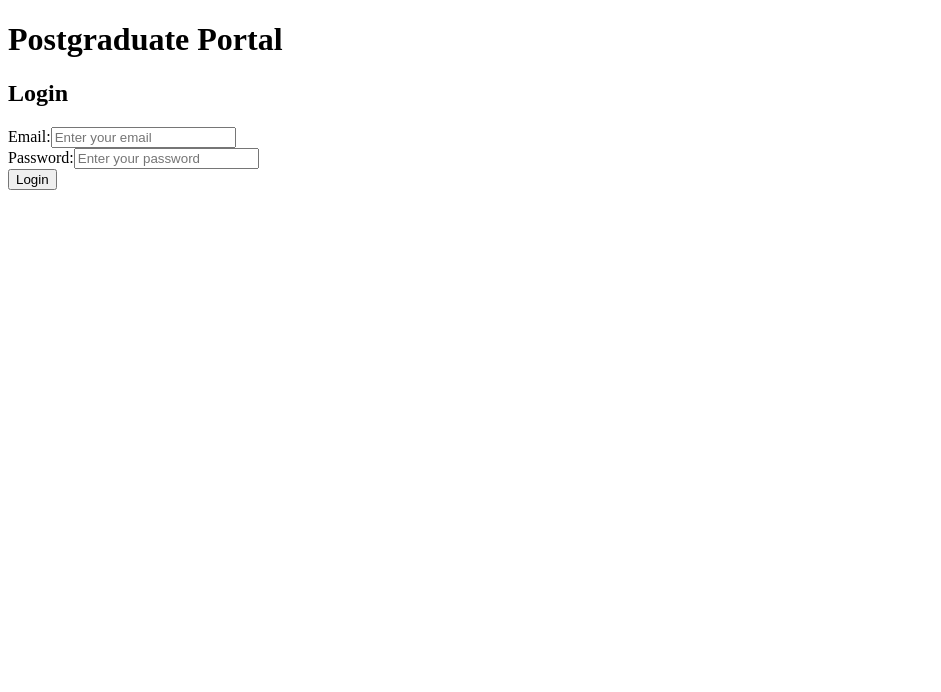
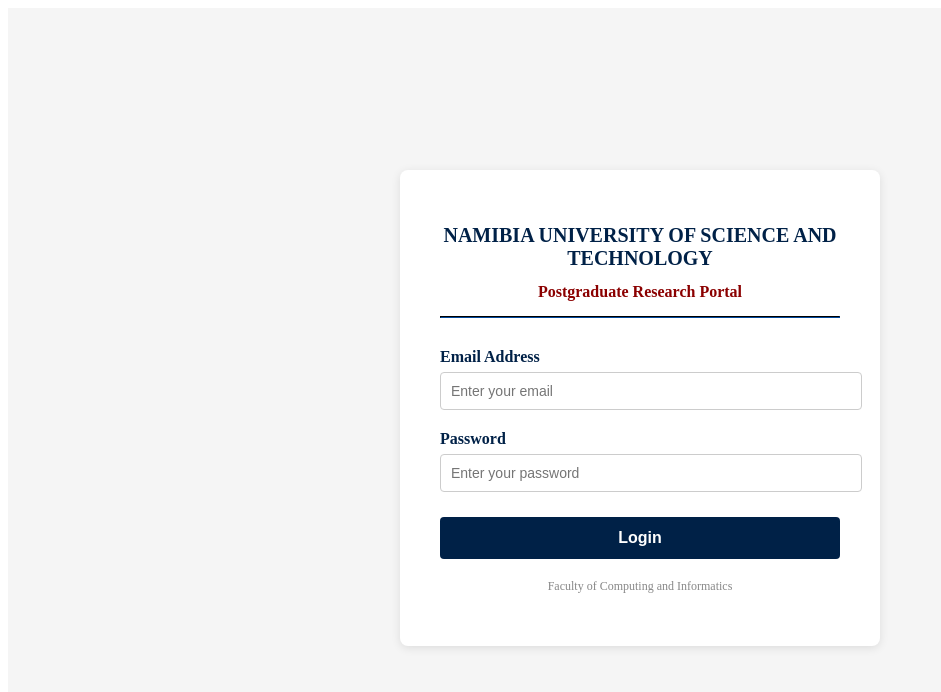
Before and after one commit to Natangue123rza/nust-postgraduate-portal, a React (Vite) app in the folder nust-postgraduate-portal/: page / in a window 1280 px wide. Shown: the top 692 px of the page, without its empty margins (0-941 px from the left). Built offline with nearby package versions, Linux system fonts and the light colour scheme.

Commit message:
Styled Login Page, Navbar and Student Dashboard

```diff
--- a/nust-postgraduate-portal/src/components/Navbar.jsx
+++ b/nust-postgraduate-portal/src/components/Navbar.jsx
@@ -17,53 +17,67 @@ function Navbar() {
 
     return (
          <nav style={{
-
-            display: 'flex' ,
-            justifyContent: 'space-between' ,
-            alignItems: 'center' ,
-            padding: '10px 20px' ,
-            backgroundColor: '#003366' ,
-            color: 'white'
+      display: 'flex',
+      justifyContent: 'space-between',
+      alignItems: 'center',
+      padding: '12px 30px',
+      backgroundColor: '#002147',
+      color: 'white',
+      boxShadow: '0 2px 6px rgba(0,0,0,0.3)'
     }}>
 
       {/* Left side - Portal name */}
-            <h2 style={{margin: 0 }}>
+      <div>
+        <h2 style={{ margin: 0, fontSize: '16px', letterSpacing: '1px' }}>
           NUST Postgraduate Portal
         </h2>
+        <p style={{ margin: 0, fontSize: '11px', color: '#aaaaaa' }}>
+          Faculty of Computing and Informatics
+        </p>
+      </div>
 
       {/* Right side - User info and logout */}
       {user && (
-                <div style={{ display: 'flex', alignItems: 'center' , gap: '15px'}}>
+        <div style={{
+          display: 'flex',
+          alignItems: 'center',
+          gap: '15px'
+        }}>
 
-                    {/* Show logged in user's name and role  */}
-                      <span>Welcome, {user.name}</span>
+          {/* User name */}
+          <span style={{ fontSize: '14px' }}>
+            {user.name}
+          </span>
+
+          {/* Role badge */}
           <span style={{
-            backgroundColor: '#0055a5',
-            padding: '3px 10px',
+            backgroundColor: '#8B0000',
+            padding: '4px 12px',
             borderRadius: '12px',
-            fontSize: '12px',
-            textTransform: 'uppercase'
+            fontSize: '11px',
+            textTransform: 'uppercase',
+            letterSpacing: '1px'
           }}>
             {user.role}
           </span>
 
           {/* Logout button */}
           <button
-            onClick ={handleLogout}
+            onClick={handleLogout}
             style={{
-                backgroundColor: 'white' ,
-             color: '#003366',
-              border: 'none',
+              backgroundColor: 'transparent',
+              color: 'white',
+              border: '1px solid white',
               padding: '6px 14px',
               borderRadius: '4px',
-              cursor: 'pointer',
+              fontSize: '13px',
               fontWeight: 'bold'
             }}>
             Logout
           </button>
 
         </div>
-            ) }
+      )}
 
     </nav>
     )
--- a/nust-postgraduate-portal/src/index.css
+++ b/nust-postgraduate-portal/src/index.css
@@ -1,111 +1,32 @@
-:root {
-  --text: #6b6375;
-  --text-h: #08060d;
-  --bg: #fff;
-  --border: #e5e4e7;
-  --code-bg: #f4f3ec;
-  --accent: #aa3bff;
-  --accent-bg: rgba(170, 59, 255, 0.1);
-  --accent-border: rgba(170, 59, 255, 0.5);
-  --social-bg: rgba(244, 243, 236, 0.5);
-  --shadow:
-    rgba(0, 0, 0, 0.1) 0 10px 15px -3px, rgba(0, 0, 0, 0.05) 0 4px 6px -2px;
+/* src/index.css */
+/* Global styles for NUST Postgraduate Portal */
 
-  --sans: system-ui, 'Segoe UI', Roboto, sans-serif;
-  --heading: system-ui, 'Segoe UI', Roboto, sans-serif;
-  --mono: ui-monospace, Consolas, monospace;
+/*  Reset default browser styles*/
 
-  font: 18px/145% var(--sans);
-  letter-spacing: 0.18px;
-  color-scheme: light dark;
-  color: var(--text);
-  background: var(--bg);
-  font-synthesis: none;
-  text-rendering: optimizeLegibility;
-  -webkit-font-smoothing: antialiased;
-  -moz-osx-font-smoothing: grayscale;
-
-  @media (max-width: 1024px) {
-    font-size: 16px;
-  }
-}
-
-@media (prefers-color-scheme: dark) {
-  :root {
-    --text: #9ca3af;
-    --text-h: #f3f4f6;
-    --bg: #16171d;
-    --border: #2e303a;
-    --code-bg: #1f2028;
-    --accent: #c084fc;
-    --accent-bg: rgba(192, 132, 252, 0.15);
-    --accent-border: rgba(192, 132, 252, 0.5);
-    --social-bg: rgba(47, 48, 58, 0.5);
-    --shadow:
-      rgba(0, 0, 0, 0.4) 0 10px 15px -3px, rgba(0, 0, 0, 0.25) 0 4px 6px -2px;
-  }
-
-  #social .button-icon {
-    filter: invert(1) brightness(2);
-  }
-}
-
-body {
-  margin: 0;
-}
-
-#root {
-  width: 1126px;
-  max-width: 100%;
-  margin: 0 auto;
-  text-align: center;
-  border-inline: 1px solid var(--border);
-  min-height: 100svh;
-  display: flex;
-  flex-direction: column;
+*{
+  margin:0;
+  padding: 0;
   box-sizing: border-box;
 }
 
-h1,
-h2 {
-  font-family: var(--heading);
-  font-weight: 500;
-  color: var(--text-h);
+/* Base font and background for whole app*/
+
+body{
+  font-family: 'Segoe UI', 'Segoe UI', Tahoma, Geneva, Verdana, sans-serif;
+  background-color: #f5f5f5;
+  color: #333333;
 }
 
-h1 {
-  font-size: 56px;
-  letter-spacing: -1.68px;
-  margin: 32px 0;
-  @media (max-width: 1024px) {
-    font-size: 36px;
-    margin: 20px 0;
-  }
-}
-h2 {
-  font-size: 24px;
-  line-height: 118%;
-  letter-spacing: -0.24px;
-  margin: 0 0 8px;
-  @media (max-width: 1024px) {
-    font-size: 20px;
-  }
-}
-p {
-  margin: 0;
+/* Make all buttons have a pointer cursor*/
+
+button {
+  cursor: pointer;
 }
 
-code,
-.counter {
-  font-family: var(--mono);
-  display: inline-flex;
-  border-radius: 4px;
-  color: var(--text-h);
+/* Base link styling*/
+
+a{
+
+  text-decoration: none;
+  color: inherit;
 }
-
-code {
-  font-size: 15px;
-  line-height: 135%;
-  padding: 4px 8px;
-  background: var(--code-bg);
-}
--- a/nust-postgraduate-portal/src/pages/login.jsx
+++ b/nust-postgraduate-portal/src/pages/login.jsx
@@ -50,39 +50,112 @@ function Login() {
 }
 
   return (
-    <div>
-      <h1>Postgraduate Portal</h1>
-      <h2>Login</h2>
+    <div style={{
+    minHeight: '100vh',
+    display: 'flex',
+    alignItems: 'center',
+    justifyContent: 'center',
+    backgroundColor: '#f5f5f5'
+  }}>
 
-      {/* Email input */}
-      <div>
-        <label>Email:</label>
+    <div style={{
+      backgroundColor: 'white',
+      padding: '40px',
+      borderRadius: '8px',
+      boxShadow: '0 2px 10px rgba(0,0,0,0.1)',
+      width: '100%',
+      maxWidth: '400px'
+    }}>
+
+      {/* University header */}
+      <div style={{ textAlign: 'center', marginBottom: '30px' }}>
+        <h1 style={{ color: '#002147', fontSize: '20px' }}>
+          NAMIBIA UNIVERSITY OF SCIENCE AND TECHNOLOGY
+        </h1>
+        <h2 style={{ color: '#8B0000', fontSize: '16px', marginTop: '5px' }}>
+          Postgraduate Research Portal
+        </h2>
+        <hr style={{ marginTop: '15px', borderColor: '#002147' }} />
+      </div>
+
+      {/* Email field */}
+      <div style={{ marginBottom: '20px' }}>
+        <label style={{
+          display: 'block',
+          marginBottom: '6px',
+          fontWeight: 'bold',
+          color: '#002147'
+        }}>
+          Email Address
+        </label>
         <input
           type="email"
           value={email}
           onChange={(e) => setEmail(e.target.value)}
           placeholder="Enter your email"
-
+          style={{
+            width: '100%',
+            padding: '10px',
+            border: '1px solid #cccccc',
+            borderRadius: '4px',
+            fontSize: '14px'
+          }}
         />
       </div>
 
-      {/* Password input */}
-      <div>
-        <label>Password:</label>
+      {/* Password field */}
+      <div style={{ marginBottom: '25px' }}>
+        <label style={{
+          display: 'block',
+          marginBottom: '6px',
+          fontWeight: 'bold',
+          color: '#002147'
+        }}>
+          Password
+        </label>
         <input
           type="password"
           value={password}
           onChange={(e) => setPassword(e.target.value)}
           placeholder="Enter your password"
-
+          style={{
+            width: '100%',
+            padding: '10px',
+            border: '1px solid #cccccc',
+            borderRadius: '4px',
+            fontSize: '14px'
+          }}
         />
       </div>
 
       {/* Login button */}
-      <button onClick={handleLogin}>
+      <button
+        onClick={handleLogin}
+        style={{
+          width: '100%',
+          padding: '12px',
+          backgroundColor: '#002147',
+          color: 'white',
+          border: 'none',
+          borderRadius: '4px',
+          fontSize: '16px',
+          fontWeight: 'bold'
+        }}>
         Login
       </button>
+
+      {/* Footer note */}
+      <p style={{
+        textAlign: 'center',
+        marginTop: '20px',
+        fontSize: '12px',
+        color: '#888888'
+      }}>
+        Faculty of Computing and Informatics
+      </p>
+
     </div>
+  </div>
   )
 }
 
```
Also changed, not shown: nust-postgraduate-portal/src/pages/student/StudentDashboard.jsx (+116 -16 lines). Lines whose indentation alone changed are shown as unchanged.
